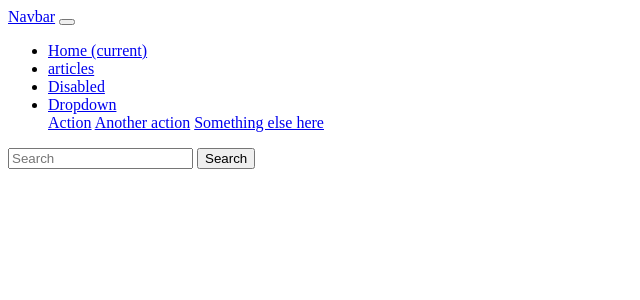
After one commit to Elros-Virtual/ir-portfolio, a Flask app: template ian-site/website-code/templates/inculdes/_navbar.html in a window 1280 px wide. The commit adds this page. Shown: the top 300 px of the page, without its empty margins (0-640 px from the left). Run offline with Flask 2, Linux system fonts and the light colour scheme; the template is opened without the code that fills it, so the values that code supplies are empty.

Commit message:
adding navbar

```diff
--- /dev/null
+++ b/ian-site/website-code/templates/inculdes/_navbar.html
@@ -0,0 +1,34 @@
+<nav class="navbar navbar-expand-md navbar-dark bg-dark fixed-top">
+    <a class="navbar-brand" href="#">Navbar</a>
+    <button class="navbar-toggler" type="button" data-toggle="collapse" data-target="#navbarsExampleDefault"
+        aria-controls="navbarsExampleDefault" aria-expanded="false" aria-label="Toggle navigation">
+        <span class="navbar-toggler-icon"></span>
+    </button>
+
+    <div class="collapse navbar-collapse" id="navbarsExampleDefault">
+        <ul class="navbar-nav mr-auto">
+            <li class="nav-item active">
+                <a class="nav-link" href="/">Home <span class="sr-only">(current)</span></a>
+            </li>
+            <li class="nav-item">
+                <a class="nav-link" href="/articles">articles</a>
+            </li>
+            <li class="nav-item">
+                <a class="nav-link disabled" href="#" tabindex="-1" aria-disabled="true">Disabled</a>
+            </li>
+            <li class="nav-item dropdown">
+                <a class="nav-link dropdown-toggle" href="#" id="dropdown01" data-toggle="dropdown" aria-haspopup="true"
+                    aria-expanded="false">Dropdown</a>
+                <div class="dropdown-menu" aria-labelledby="dropdown01">
+                    <a class="dropdown-item" href="#">Action</a>
+                    <a class="dropdown-item" href="#">Another action</a>
+                    <a class="dropdown-item" href="#">Something else here</a>
+                </div>
+            </li>
+        </ul>
+        <form class="form-inline my-2 my-lg-0">
+            <input class="form-control mr-sm-2" type="text" placeholder="Search" aria-label="Search">
+            <button class="btn btn-secondary my-2 my-sm-0" type="submit">Search</button>
+        </form>
+    </div>
+</nav>
--- a/ian-site/website-code/templates/layout.html
+++ b/ian-site/website-code/templates/layout.html
@@ -4,10 +4,16 @@
 <head>
     <meta charset="utf-8">
     <title>My Flsk App</title>
+    <link rel="stylesheet" href="https://stackpath.bootstrapcdn.com/bootstrap/4.5.0/css/bootstrap.min.css">
+    </link>
 </head>
 
 <body>
+    {% include 'includes/_navbar.html' %}
+
     {% block body %}{% endblock %}
+
+    <script src="https://stackpath.bootstrapcdn.com/bootstrap/4.5.0/js/bootstrap.min.js"></script>
 </body>
 
 </html>
```
